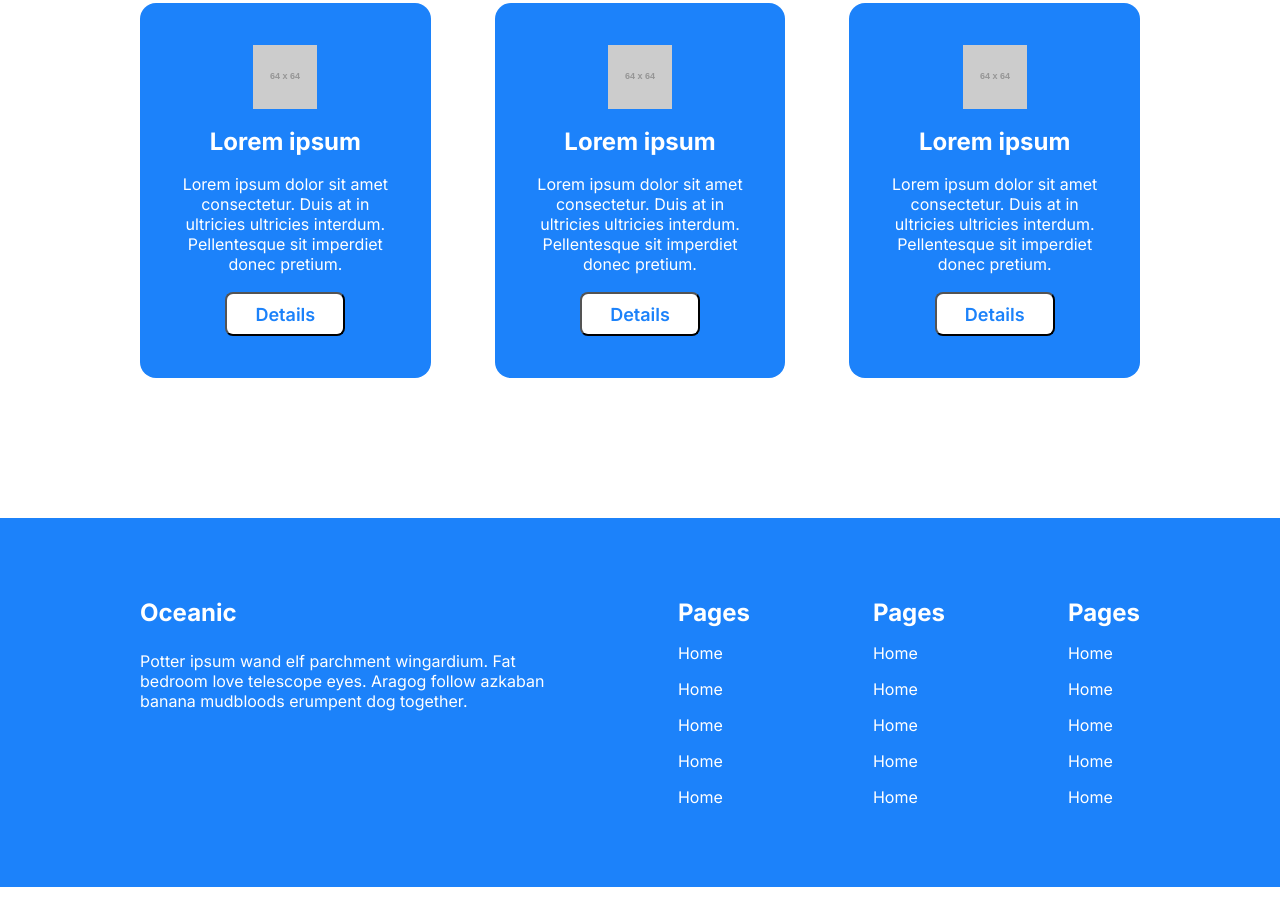
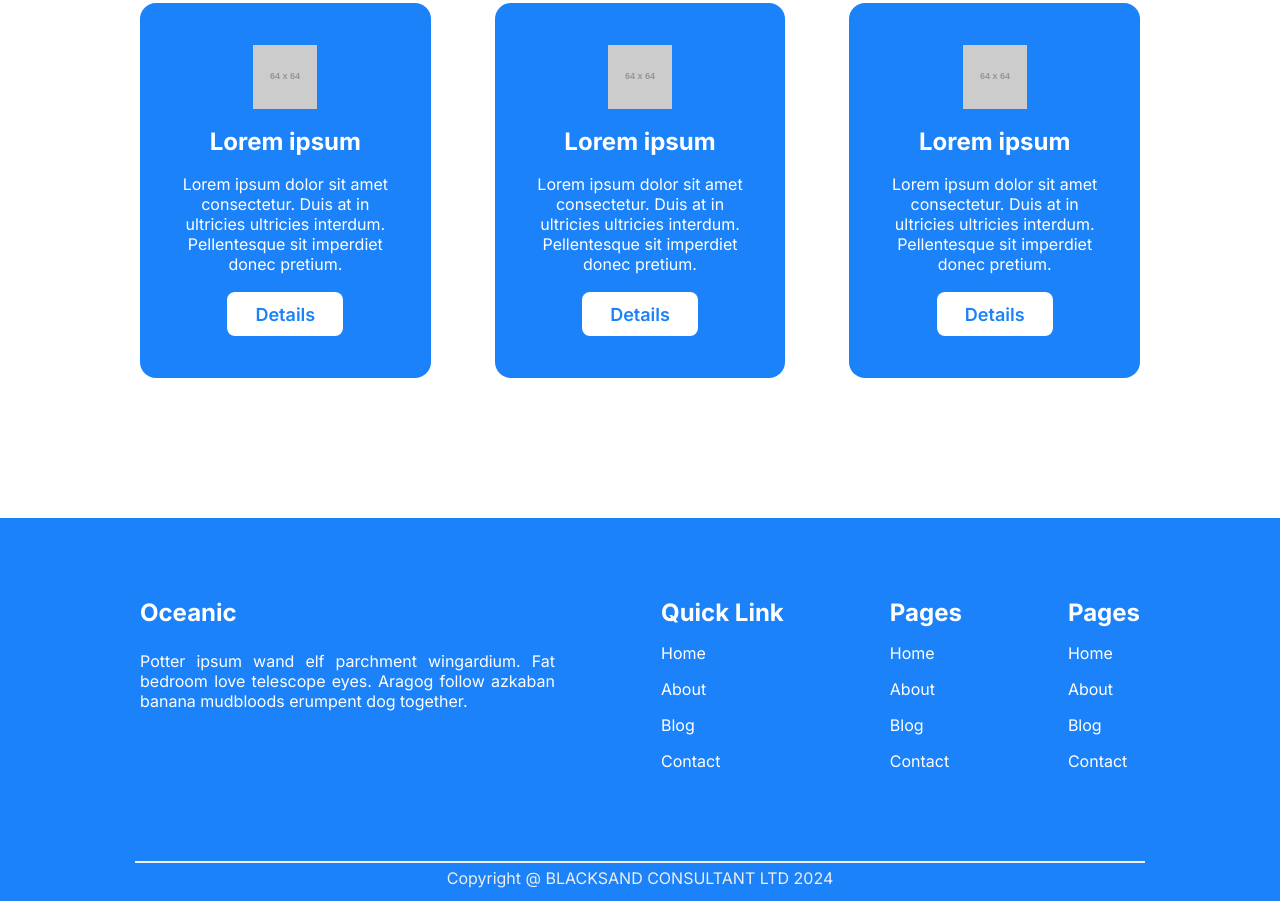
Before and after one commit to kamrulbd13/Full_Stack_Web_Development_with_NodeJS, a plain HTML site: page class-3/index.html in a window 1280 px wide. Shown: the part 1742-2643 px from the top of the page. Drawn offline with Linux system fonts and the light colour scheme; placeholder pictures from the web are drawn by us.

Commit message:
footer buttom added

```diff
--- a/class-3/index.html
+++ b/class-3/index.html
@@ -31,8 +31,8 @@
 
 
         <!-- this is a about section -->
-        <section class="hero-section bg-blue right-to-left">
-            <div class="hero-wrapper">
+        <section class="about-section bg-blue right-to-left">
+            <div class="about-wrapper">
                 <h1 class="heading-text">Your Gateway to Effortless Project Management</h1>
                 <p class="heading-paragraph">Lorem ipsum dolor sit amet consectetur. Viverra arcu augue sem fusce risus eu phasellus curabitur.</p>
                 <button class="heading-button contact-button">Contact US</button>
@@ -73,36 +73,38 @@
                 <p>Potter ipsum wand elf parchment wingardium. Fat bedroom love telescope eyes. Aragog follow azkaban banana mudbloods erumpent dog together. </p>
             </div>
             <div class="other-column">
-                <h2>Pages</h2>
+                <h2>Quick Link</h2>
                 <ul>
-                    <li>Home</li>
-                    <li>Home</li>
-                    <li>Home</li>
-                    <li>Home</li>
-                    <li>Home</li>
+                    <li><a href="">Home</a></li>
+                    <li><a href="">About</a></li>
+                    <li><a href="">Blog</a></li>
+                    <li><a href="">Contact</a></li>
                 </ul>
             </div>
             <div class="other-column">
                 <h2>Pages</h2>
                 <ul>
-                    <li>Home</li>
-                    <li>Home</li>
-                    <li>Home</li>
-                    <li>Home</li>
-                    <li>Home</li>
+                    <li><a href="">Home</a></li>
+                    <li><a href="">About</a></li>
+                    <li><a href="">Blog</a></li>
+                    <li><a href="">Contact</a></li>
                 </ul>
             </div>
             <div class="other-column">
                 <h2>Pages</h2>
                 <ul>
-                    <li>Home</li>
-                    <li>Home</li>
-                    <li>Home</li>
-                    <li>Home</li>
-                    <li>Home</li>
+                    <li><a href="">Home</a></li>
+                    <li><a href="">About</a></li>
+                    <li><a href="">Blog</a></li>
+                    <li><a href="">Contact</a></li>
                 </ul>
             </div>
         </footer>
+        <div class="footer-buttom">
+            <hr  class="border-top">
+
+          <span>Copyright @ BLACKSAND CONSULTANT LTD 2024</span>
+        </div>
     </main>
 </body>
 </html>
--- a/class-3/style/temp.css
+++ b/class-3/style/temp.css
@@ -39,7 +39,7 @@
 }
 
 .heading-text {
-    font-size: 64px;
+    font-size: 55px;
     font-weight: bold;
     margin-bottom: 32px;
     line-height: 76px;
@@ -50,7 +50,6 @@
     font-size: 18px;
     margin-bottom: 20px;
     color: #525252;
-
     line-height: 28px;
 }
 
@@ -64,8 +63,14 @@
     font-weight: 600;
 }
 
-.hero-wrapper {
-    width: 525px;
+.about-section {
+    display: flex;
+    justify-content: space-between;
+    padding: 110px 140px;
+}
+
+.about-wrapper{
+    padding-left: 25px;
 }
 
 .bg-blue {
@@ -81,6 +86,7 @@
     border-color: white;
     color: #1C82FA;
     border-radius: 8px;
+    cursor: pointer;
 }
 
 .right-to-left {
@@ -97,7 +103,6 @@
 
     background-color: #1C82FA;
     color: white;
-
     display: flex;
     flex-direction: column;
     align-items: center;
@@ -116,10 +121,14 @@
     border-radius: 8px;
     padding: 0 28px;
     height: 44px;
+    border: none;
+    cursor: pointer;
 }
 
 .about-us-section {
     padding: 140px 0;
+    float: none;
+
 }
 
 
@@ -130,6 +139,11 @@ footer {
     color: white;
     padding: 80px 140px;
 
+
+}
+
+.first-column p{
+    text-align: justify;
 }
 .first-column > h2 {
     margin-bottom: 24px;
@@ -150,9 +164,29 @@ footer {
     gap: 16px;
 }
 
+.other-column > ul a{
+    text-decoration: none;
+    color:#fff;
+
+}
+.other-column > ul a:hover{ cursor: pointer;}
 .title {
     text-align: center;
     font-weight: 700;
     font-size: 48px;
     margin-bottom: 56px;
 }
+
+.footer-buttom{
+    height: 30px;
+    padding:10px;
+    text-align: center;
+    background-color: #1C82FA;
+    color:#ededed;
+}
+.border-top{
+    border: 1px solid #f0f0f0;
+    width: 80%;
+    margin: auto;
+    margin-bottom: 5px;
+}
```
